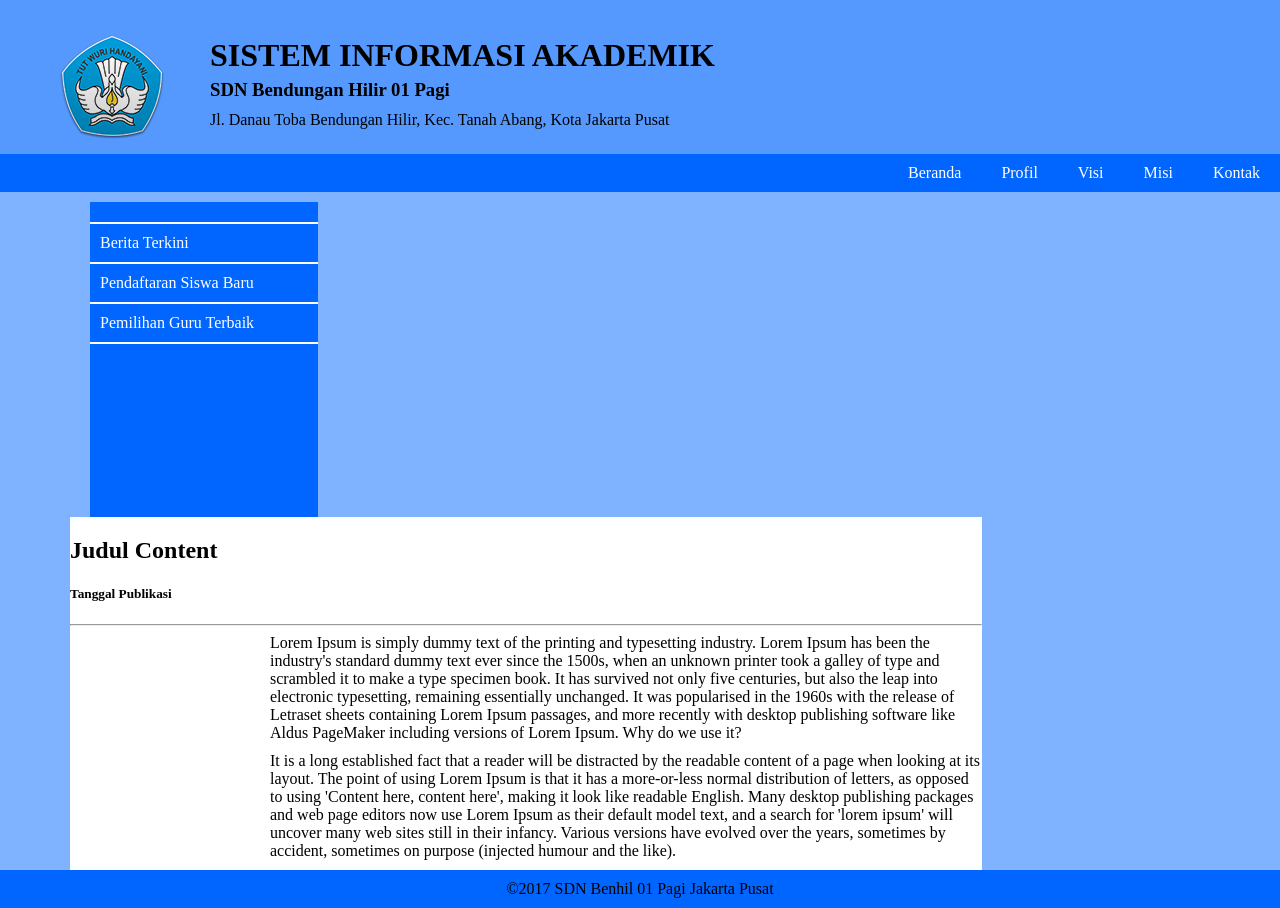
After one commit to mjfauzy/spk_topsis, a PHP site: page /sdnbenhil01pagi.com/index.html in a window 1280 px wide. The commit adds this page. Run offline with PHP 8.4, Linux system fonts and the light colour scheme.

Commit message:
perbaikan code

```diff
--- a/admin/penilaian_topsis.php
+++ b/admin/penilaian_topsis.php
@@ -120,7 +120,7 @@ include "../koneksi.php";
 											echo "<input type='hidden' name='nip[]' value='".$row->nip."' />";
 											echo "<input type='hidden' name='kode_nilai_guru[]' value='".$row->nip.$row_kriteria->kode_kriteria."' />";
 											echo "<input type='hidden' name='kode_kriteria[]' value='".$row_kriteria->kode_kriteria."' />";
-											echo "<td style='text-align:center;'><input type='text' name='nilai_bobot[]' placeholder='1 s/d 100' size='10' maxlength='3' required='true' /></td>";
+											echo "<td style='text-align:center;'><input type='text' name='angka_penilaian[]' placeholder='1 s/d 100' size='10' maxlength='3' required='true' /></td>";
 										}
 									}
 								}
--- /dev/null
+++ b/sdnbenhil01pagi.com/index.html
@@ -0,0 +1,61 @@
+
+<!DOCTYPE html>
+<html>
+<head>
+	<title>Website SDN Benhil 01 Pagi Jakarta Pusat</title>
+	<link rel="stylesheet" type="text/css" href="style.css">
+</head>
+<body>
+	<div class="wrap">
+		<div class="header">
+			<h1>SISTEM INFORMASI AKADEMIK</h1>
+			<h3>SDN Bendungan Hilir 01 Pagi</h3>
+			<p>Jl. Danau Toba Bendungan Hilir, Kec. Tanah Abang, Kota Jakarta Pusat
+		</div>
+		<div class="menu">
+			<ul>
+				<li><a href="#">Kontak</a></li>
+				<li><a href="#">Misi</a></li>
+				<li><a href="#">Visi</a></li>
+				<li><a href="#">Profil</a></li>
+				<li><a href="#">Beranda</a></li>
+			</ul>
+		</div>
+		<div class="badan">
+			<div class="sidebar">
+				<ul>
+					<li><a href="#">Berita Terkini</a></li>
+					<li><a href="#">Pendaftaran Siswa Baru</a></li>
+					<li><a href="#">Pemilihan Guru Terbaik</a></li>
+				</ul>
+			</div>
+			<div class="content">
+				<h2> Judul Content</h2>
+				<h5>Tanggal Publikasi</h5>
+				<hr>
+				<p>Lorem Ipsum is simply dummy text of the printing and typesetting industry.
+					Lorem Ipsum has been the industry's standard dummy text ever since the 1500s,
+					when an unknown printer took a galley of type and scrambled it to make a type
+					specimen book. It has survived not only five centuries, but also the leap
+					into electronic typesetting, remaining essentially unchanged. It was popularised
+					in the 1960s with the release of Letraset sheets containing Lorem Ipsum passages,
+					and more recently with desktop publishing software like Aldus PageMaker including
+					versions of Lorem Ipsum. Why do we use it?</p>
+
+				<p>It is a long established fact that a reader will be distracted by the readable
+					content of a page when looking at its layout. The point of using Lorem Ipsum is
+					that it has a more-or-less normal distribution of letters, as opposed to using
+					'Content here, content here', making it look like readable English. Many desktop
+					publishing packages and web page editors now use Lorem Ipsum as their default model
+					text, and a search for 'lorem ipsum' will uncover many web sites still in their
+					infancy. Various versions have evolved over the years, sometimes by accident,
+					sometimes on purpose (injected humour and the like).</p>
+			</div>
+		</div>
+		<div class="clear"></div>
+		<div class="footer">
+			&copy;2017 SDN Benhil 01 Pagi Jakarta Pusat
+		</div>
+	</div>
+</body>
+</html>
--- /dev/null
+++ b/sdnbenhil01pagi.com/style.css
@@ -0,0 +1,124 @@
+body {
+	padding: 0px;
+	margin: 0px;
+}
+
+.wrap{
+	background: #80b3ff;
+	width: 100%;
+	margin: 0px;
+}
+
+/*bagian header*/
+.wrap .header{
+	background: white;
+	height: 150px;
+	padding: 2px 10px;
+	background: url(images/header.png);
+}
+
+.wrap .header h1 {
+	margin: 35px 0px 5px 0px;
+	padding-left: 200px;
+}
+
+.wrap .header h3, p {
+	margin: 0px;
+	padding: 0px 0px 10px 200px;
+}
+
+/*akhir header*/
+
+/*bagian menu*/
+.wrap .menu{
+	background: #0066ff;
+}
+
+.wrap .menu ul{
+	padding: 0;
+	margin: 0;
+	background: #0066ff;
+	overflow: hidden;
+}
+
+.wrap .menu ul li{
+	float: right;
+	list-style-type: none;
+	padding: 10px 0px;
+}
+
+.wrap .menu ul li a {
+	text-decoration: none;
+	padding: 20px;
+	color: white;
+}
+
+.wrap .menu ul li a:hover {
+	background-color: #000080;
+	color: white;
+	padding: 20px;
+}
+/*akhir menu*/
+
+.clear{
+	clear: both;
+}
+
+.badan{
+	height: 450px;
+	padding: 10px 70px;
+}
+/*bagian sidebar*/
+.wrap .badan .sidebar{
+	background: #0066ff;
+	float: left;
+	width: 20%;
+	height: 70%;
+	margin-left: 20px;
+}
+
+.wrap .badan .sidebar ul {
+	margin: 0px;
+	padding: 20px 0px;
+}
+
+.wrap .badan .sidebar ul li:first-child {
+	border-top: 2px solid white;
+}
+
+.wrap .badan .sidebar ul li {
+	list-style-type: none;
+	padding: 10px 0px 10px 10px;
+	border-bottom: 2px solid white;
+}
+
+.wrap .badan .sidebar ul li:hover {
+	background-color: #000080;
+	color: white;
+}
+
+.wrap .badan .sidebar ul li a {
+	text-decoration: none;
+	color: white;
+}
+
+.wrap .badan .sidebar ul li a:hover {
+	color: white;
+}
+
+/*akhir sidebar*/
+
+.wrap .badan .content{
+	background: white;
+	float: left;
+	height: auto;
+	width: 80%;
+}
+
+.wrap .footer{
+	background-color: #0066ff;
+	text-align: center;
+	width: 100%;
+	padding: 10px 0px;
+	margin: 0px;
+}
```
Also changed, not shown: admin/proses_topsis.php (+10 -10 lines), sdnbenhil01pagi.com/images/header.png (added).
